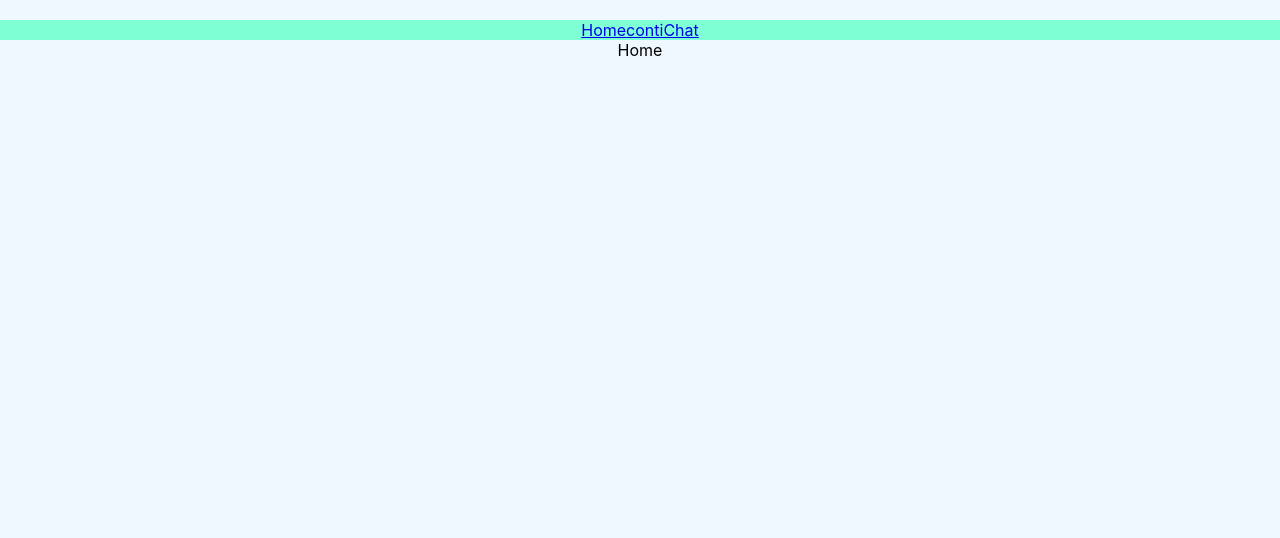
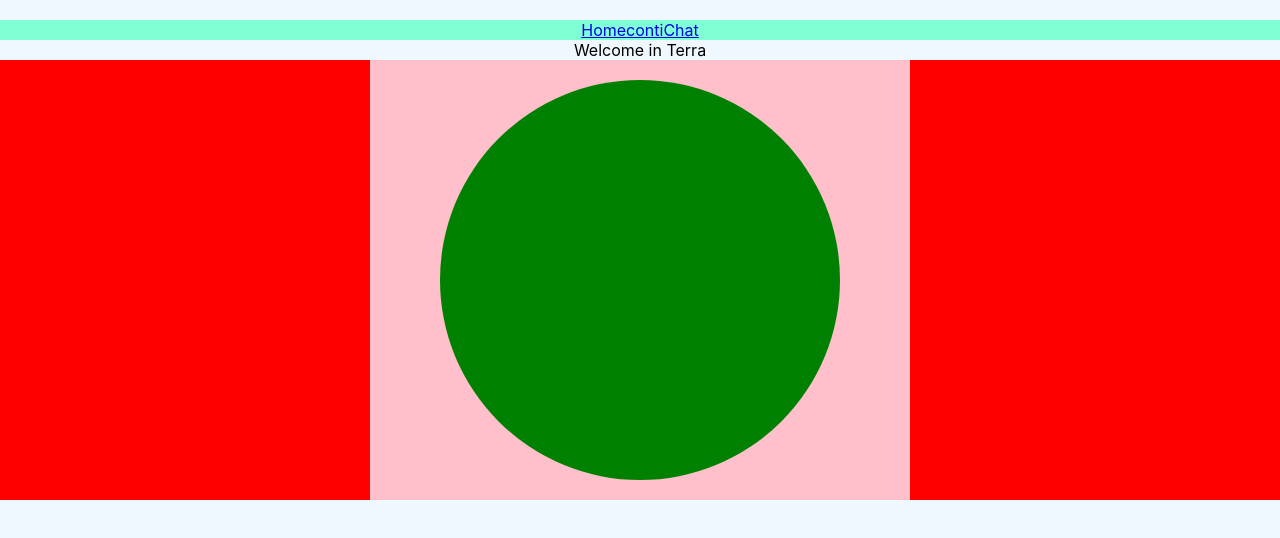
Before and after one commit to AlexUrluescu/School-App, a React (Create React App) app in the folder client/: page / in a window 1280 px wide. Shown: the top 538 px of the page. Built offline with nearby package versions, Linux system fonts and the light colour scheme; no server answers.

Commit message:
Create style for the homePage planet

```diff
--- a/client/src/pages/HomePage.jsx
+++ b/client/src/pages/HomePage.jsx
@@ -1,15 +1,27 @@
-import React from 'react'
+import React from "react";
+
+import "../style/HomePage.css";
 
 // Components -------------------------------
-import NavBar from '../components/NavBar'
+import NavBar from "../components/NavBar";
 
 const HomePage = () => {
   return (
     <div>
-        <NavBar />
-       <div>Home</div>
+      <NavBar />
+      <div className="title">Welcome in Terra</div>
+      <div className="circleContainer">
+        <div className="circleContainerStyle">
+          <div className="circle">
+            <div className="circle1">1</div>
+            <div className="circle2">2</div>
+            <div className="circle3">3</div>
+            <div className="circle4">4</div>
+          </div>
+        </div>
+      </div>
     </div>
-  )
-}
+  );
+};
 
-export default HomePage
+export default HomePage;
--- /dev/null
+++ b/client/src/style/HomePage.css
@@ -0,0 +1,120 @@
+
+.circleContainerStyle{
+    background-color: pink;
+    padding: 20px 70px;
+}
+
+.circleContainer{
+    background-color: red;
+
+    display: flex;
+    justify-content: center;
+    align-items: center;
+}
+
+.circle{
+    background-color: green;
+    width: 400px;
+    height: 400px;
+
+    border-radius: 50%;
+    cursor: pointer;
+    position: relative;
+
+    transition: all ease .4s;
+
+}
+
+.circle1{
+    background-color: transparent;
+
+    color: transparent;
+
+    width: 100px;
+    height: 100px;
+    border-radius: 50%;
+
+    position: absolute;
+    top: 80px;
+    left: 30px;
+
+    transition: ease .4s;
+}
+
+.circle2{
+    background-color: transparent;
+
+    color: transparent;
+
+    width: 100px;
+    height: 100px;
+    border-radius: 50%;
+
+    position: absolute;
+    top: 80px;
+    right: 30px;
+
+    transition: ease .4s;
+}
+
+.circle3{
+    background-color: transparent;
+
+    color: transparent;
+
+    width: 100px;
+    height: 100px;
+    border-radius: 50%;
+
+    position: absolute;
+    bottom: 80px;
+    right: 30px;
+
+    transition: ease .4s;
+}
+
+.circle4{
+    background-color: transparent;
+
+    color: transparent;
+
+    width: 100px;
+    height: 100px;
+    border-radius: 50%;
+
+    position: absolute;
+    bottom: 80px;
+    left: 30px;
+
+    transition: ease .4s;
+}
+
+
+.circleContainerStyle:hover .circle1{
+    background-color: rgb(12, 179, 190);
+    color: black;
+
+    left: -130px;
+}
+
+
+.circleContainerStyle:hover .circle2{
+    background-color: rgb(12, 179, 190);
+    color: black;
+
+    right: -130px;
+}
+
+.circleContainerStyle:hover .circle3{
+    background-color: rgb(12, 179, 190);
+    color: black;
+
+    right: -130px;
+}
+
+.circleContainerStyle:hover .circle4{
+    background-color: rgb(12, 179, 190);
+    color: black;
+
+    left: -130px;
+}
```
Also changed, not shown: 1 other file (tests, documents, lock files or other folders).
